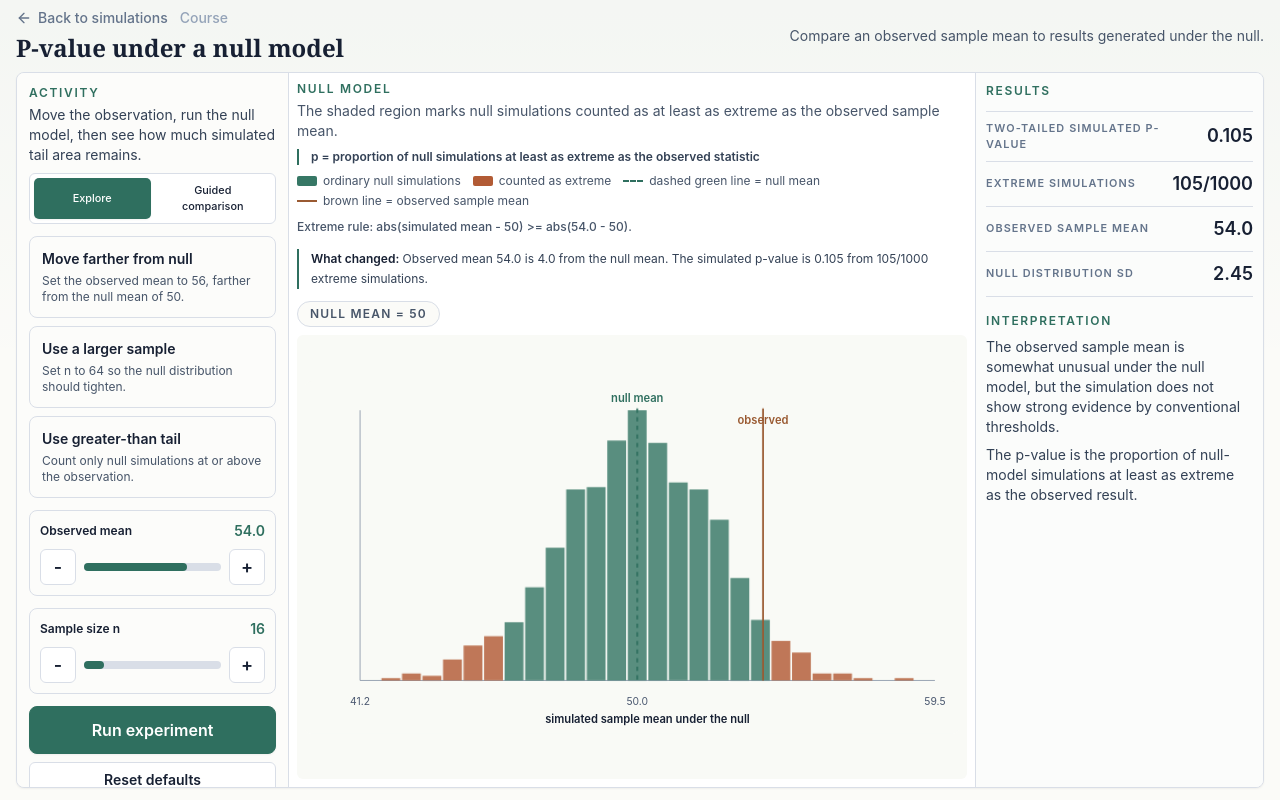
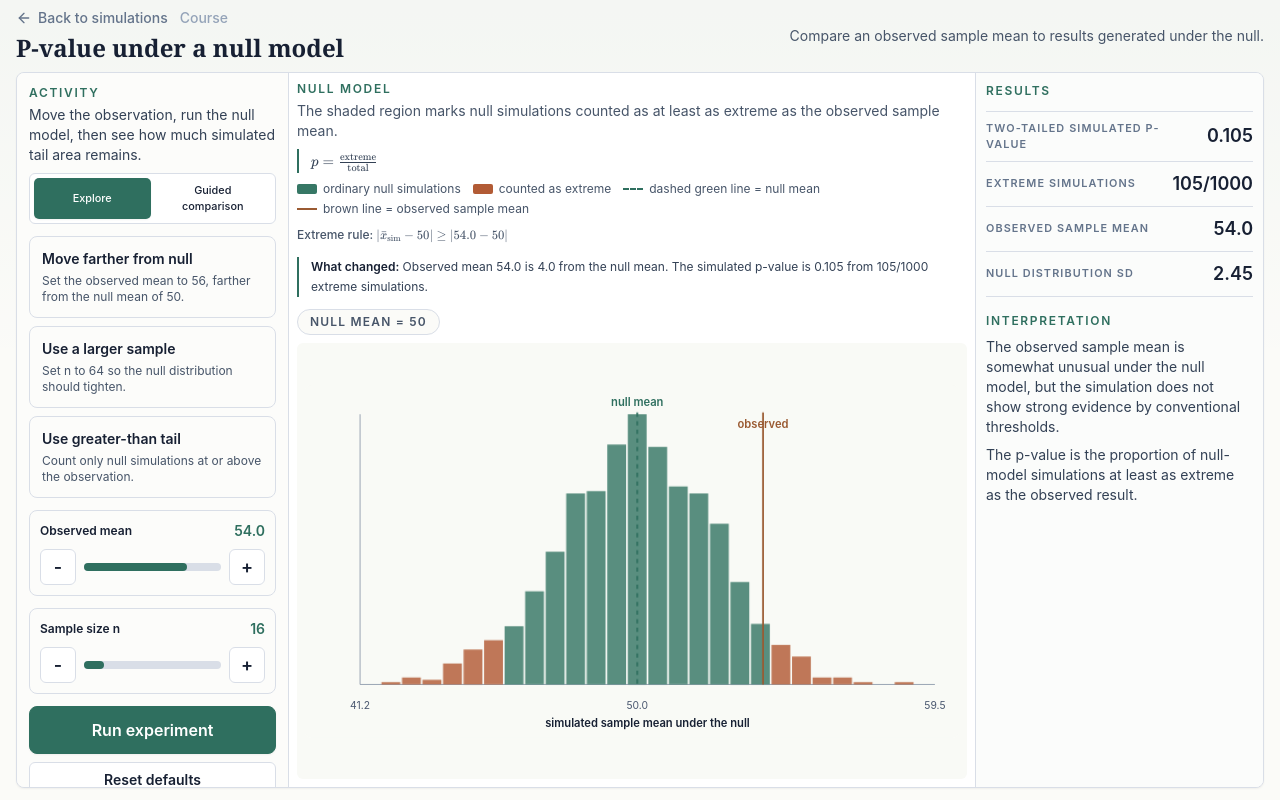
Before and after one commit to urkrass/sciencestat, a Next.js app: page /courses/statistics-for-scientific-claims/simulations/p-value-null-model in a window 1280 px wide. Built offline with nearby package versions, Linux system fonts and the light colour scheme.

Commit message:
Render simulation formulas with KaTeX

```diff
--- a/package.json
+++ b/package.json
@@ -9,6 +9,7 @@
     "typecheck": "node node_modules/typescript/bin/tsc --noEmit"
   },
   "dependencies": {
+    "katex": "^0.16.47",
     "lucide-react": "^1.16.0",
     "next": "^16.2.6",
     "pdfjs-dist": "5.4.296",
--- a/src/app/globals.css
+++ b/src/app/globals.css
@@ -311,6 +311,15 @@ a,
     transform-box: fill-box;
     transform-origin: left center;
   }
+
+  .simulation-math .katex {
+    font-size: 1.06em;
+  }
+
+  .simulation-math .katex-display {
+    margin: 0;
+    text-align: left;
+  }
 }
 
 @keyframes simulation-bar-rise {
--- a/src/app/layout.tsx
+++ b/src/app/layout.tsx
@@ -1,4 +1,5 @@
 import type { Metadata } from "next";
+import "katex/dist/katex.min.css";
 import "./globals.css";
 
 export const metadata: Metadata = {
--- a/src/components/simulations/ConfidenceIntervalsSimulation.tsx
+++ b/src/components/simulations/ConfidenceIntervalsSimulation.tsx
@@ -12,6 +12,7 @@ import {
   GuidedModeSwitch,
   type SimulationMode
 } from "@/components/simulations/GuidedModeSwitch";
+import { MathExpression } from "@/components/simulations/MathExpression";
 import { MisconceptionCheck } from "@/components/simulations/MisconceptionCheck";
 import { NumberSlider } from "@/components/simulations/NumberSlider";
 import {
@@ -639,7 +640,11 @@ export function ConfidenceIntervalsSimulation() {
               </p>
               <div className="mt-2">
                 <FormulaStrip>
-                  CI = sample mean +/- critical value x sigma / sqrt(n)
+                  <MathExpression
+                    math={
+                      "\\text{CI} = \\bar{x} \\pm z^*\\frac{\\sigma}{\\sqrt{n}}"
+                    }
+                  />
                 </FormulaStrip>
               </div>
             </div>
@@ -961,7 +966,11 @@ export function ConfidenceIntervalsSimulation() {
             </p>
             <div className="mt-2">
               <FormulaStrip>
-                CI = sample mean +/- critical value x sigma / sqrt(n)
+                <MathExpression
+                  math={
+                    "\\text{CI} = \\bar{x} \\pm z^*\\frac{\\sigma}{\\sqrt{n}}"
+                  }
+                />
               </FormulaStrip>
             </div>
             <div className="mt-2">
--- /dev/null
+++ b/src/components/simulations/MathExpression.tsx
@@ -0,0 +1,27 @@
+import katex from "katex";
+
+type MathExpressionProps = {
+  math: string;
+  displayMode?: boolean;
+  className?: string;
+};
+
+export function MathExpression({
+  math,
+  displayMode = false,
+  className
+}: MathExpressionProps) {
+  const html = katex.renderToString(math, {
+    displayMode,
+    throwOnError: false,
+    strict: "ignore"
+  });
+  const Component = displayMode ? "div" : "span";
+
+  return (
+    <Component
+      className={["simulation-math", className].filter(Boolean).join(" ")}
+      dangerouslySetInnerHTML={{ __html: html }}
+    />
+  );
+}
--- a/src/components/simulations/PValueNullModelSimulation.tsx
+++ b/src/components/simulations/PValueNullModelSimulation.tsx
@@ -11,6 +11,7 @@ import {
   GuidedModeSwitch,
   type SimulationMode
 } from "@/components/simulations/GuidedModeSwitch";
+import { MathExpression } from "@/components/simulations/MathExpression";
 import { MisconceptionCheck } from "@/components/simulations/MisconceptionCheck";
 import { NullModelHistogram } from "@/components/simulations/NullModelHistogram";
 import { NumberSlider } from "@/components/simulations/NumberSlider";
@@ -82,14 +83,14 @@ function getExtremeRule(tailMode: TailMode, observedMean: number) {
   const observedText = roundTo(observedMean, 1);
 
   if (tailMode === "greater") {
-    return `Extreme rule: simulated mean >= observed sample mean (${observedText}).`;
+    return `\\bar{x}_{\\mathrm{sim}} \\ge ${observedText}`;
   }
 
   if (tailMode === "less") {
-    return `Extreme rule: simulated mean <= observed sample mean (${observedText}).`;
+    return `\\bar{x}_{\\mathrm{sim}} \\le ${observedText}`;
   }
 
-  return `Extreme rule: abs(simulated mean - 50) >= abs(${observedText} - 50).`;
+  return `|\\bar{x}_{\\mathrm{sim}} - 50| \\ge |${observedText} - 50|`;
 }
 
 function getPValueInterpretation(result: PValueComparisonScenarioResult) {
@@ -692,8 +693,11 @@ export function PValueNullModelSimulation() {
               </p>
               <div className="mt-2">
                 <FormulaStrip>
-                  p = proportion of null simulations at least as extreme as the
-                  observed statistic
+                  <MathExpression
+                    math={
+                      "p = \\frac{\\text{extreme}}{\\text{total}}"
+                    }
+                  />
                 </FormulaStrip>
               </div>
             </div>
@@ -1028,8 +1032,11 @@ export function PValueNullModelSimulation() {
             </p>
             <div className="mt-2">
               <FormulaStrip>
-                p = proportion of null simulations at least as extreme as the
-                observed statistic
+                <MathExpression
+                  math={
+                    "p = \\frac{\\text{extreme}}{\\text{total}}"
+                  }
+                />
               </FormulaStrip>
             </div>
             <div className="mt-2">
@@ -1051,10 +1058,13 @@ export function PValueNullModelSimulation() {
               />
             </div>
             <p className="mt-2 text-xs font-medium leading-5 text-slate-600">
-              {getExtremeRule(
-                result.controls.tailMode,
-                result.controls.observedSampleMean
-              )}
+              Extreme rule:{" "}
+              <MathExpression
+                math={getExtremeRule(
+                  result.controls.tailMode,
+                  result.controls.observedSampleMean
+                )}
+              />
             </p>
             <WhatChangedCallout>{whatChanged}</WhatChangedCallout>
           </div>
--- a/src/components/simulations/SamplingDistributionSimulation.tsx
+++ b/src/components/simulations/SamplingDistributionSimulation.tsx
@@ -8,6 +8,7 @@ import {
   type SimulationMode
 } from "@/components/simulations/GuidedModeSwitch";
 import { Histogram } from "@/components/simulations/Histogram";
+import { MathExpression } from "@/components/simulations/MathExpression";
 import { NumberSlider } from "@/components/simulations/NumberSlider";
 import {
   PredictionPrompt,
@@ -518,7 +519,10 @@ export function SamplingDistributionSimulation() {
                 both with deterministic seeds, then write a defensible comparison.
               </p>
               <div className="mt-2">
-                <FormulaStrip>Expected SE = sigma / sqrt(n)</FormulaStrip>
+                <FormulaStrip>
+                  Expected SE ={" "}
+                  <MathExpression math={"\\frac{\\sigma}{\\sqrt{n}}"} />
+                </FormulaStrip>
               </div>
             </div>
             <span className="rounded-full border border-line bg-paper px-3 py-1 text-xs font-semibold uppercase tracking-[0.1em] text-slate-600">
@@ -825,7 +829,10 @@ export function SamplingDistributionSimulation() {
               Repeated samples from a population with mean 50.
             </p>
             <div className="mt-2">
-              <FormulaStrip>Expected SE = sigma / sqrt(n)</FormulaStrip>
+              <FormulaStrip>
+                Expected SE ={" "}
+                <MathExpression math={"\\frac{\\sigma}{\\sqrt{n}}"} />
+              </FormulaStrip>
             </div>
             <WhatChangedCallout>{whatChanged}</WhatChangedCallout>
           </div>
--- a/src/components/simulations/SimulationAnnotations.tsx
+++ b/src/components/simulations/SimulationAnnotations.tsx
@@ -24,7 +24,7 @@ type SimulationLegendProps = {
 
 export function FormulaStrip({ children }: FormulaStripProps) {
   return (
-    <div className="border-l-2 border-moss pl-3 text-xs font-semibold text-slate-700">
+    <div className="border-l-2 border-moss pl-3 text-sm font-semibold leading-6 text-slate-700">
       {children}
     </div>
   );
--- a/src/lib/statistics/comparison.ts
+++ b/src/lib/statistics/comparison.ts
@@ -127,7 +127,7 @@ export function makeSamplingComparisonConclusion(
     )} for Scenario A and ${roundTo(
       scenarioB.sampleMeanSd,
       2
-    )} for Scenario B, matching SE = sigma / sqrt(n).`;
+    )} for Scenario B, matching the standard error formula.`;
   }
 
   return `${tighterName} had the more tightly clustered sample means, with SDs of ${roundTo(
```
Also changed, not shown: 1 other file (tests, documents, lock files or other folders).
